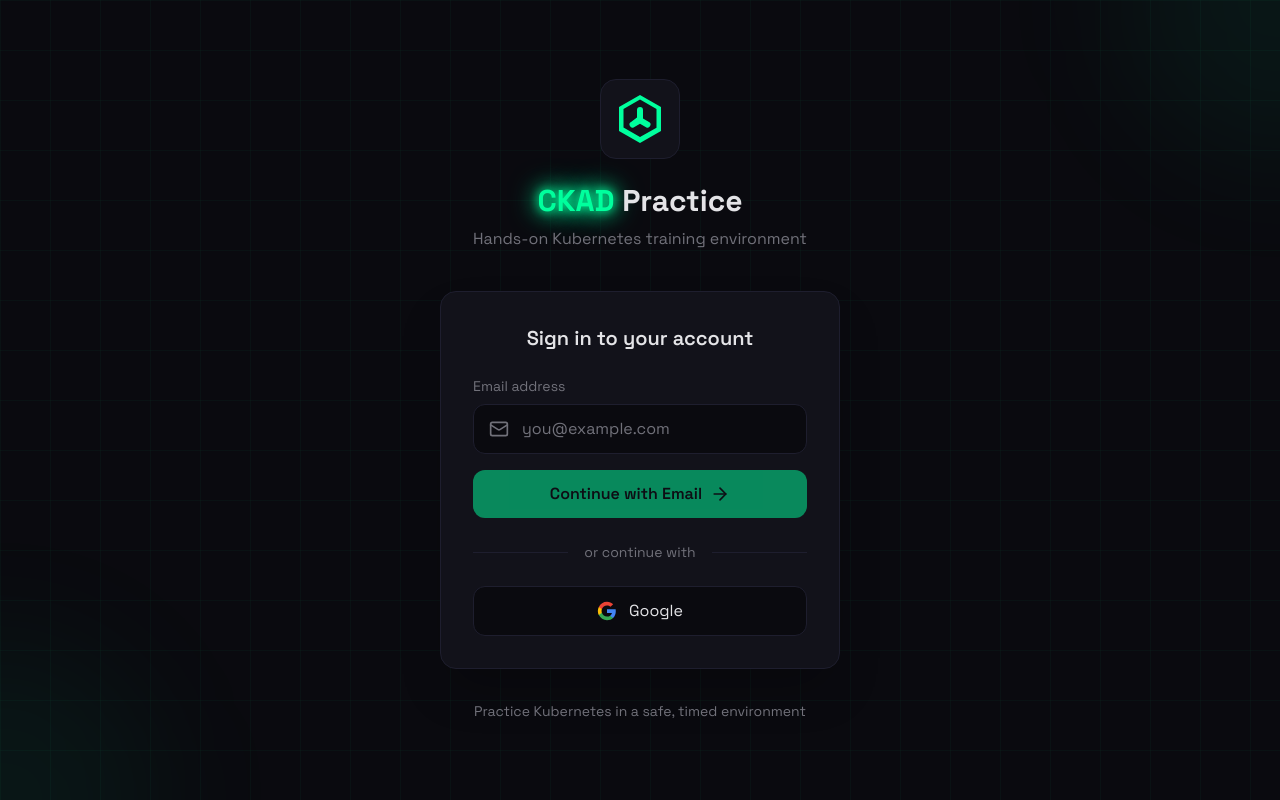
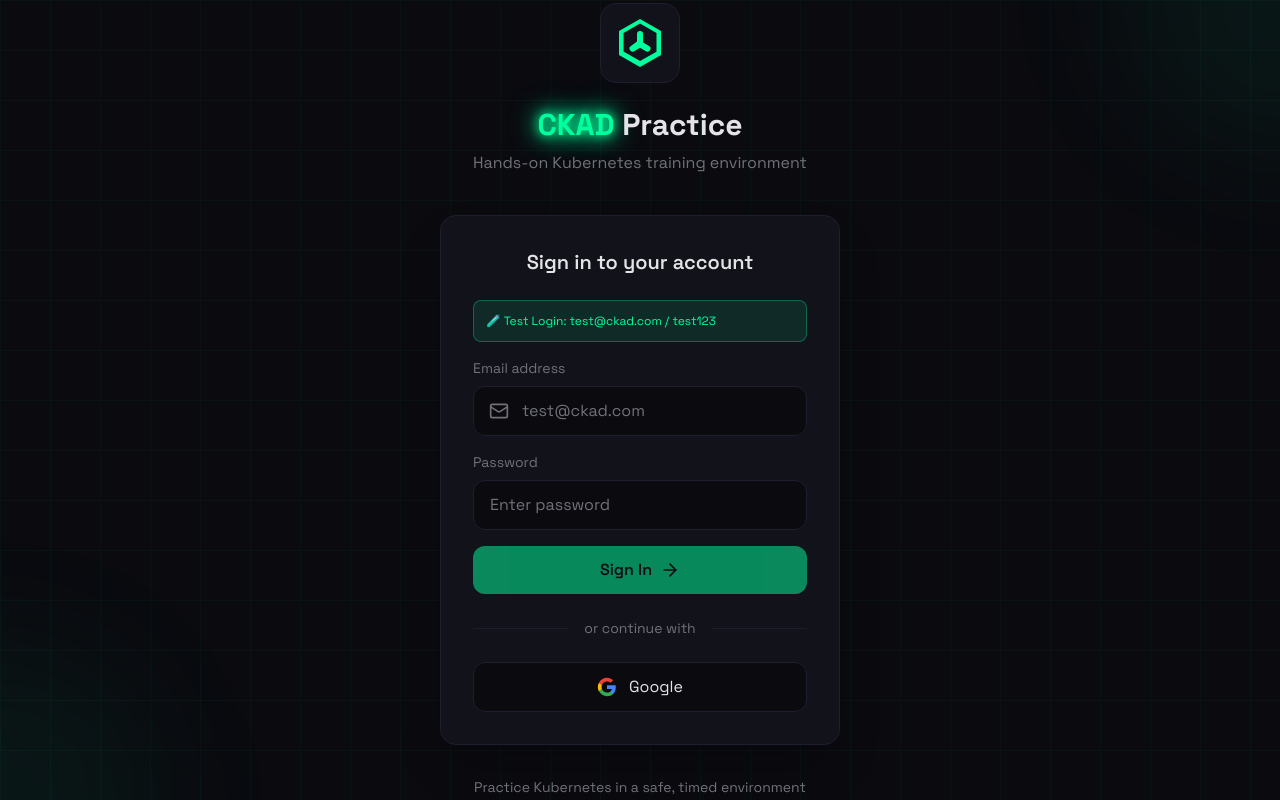
Before and after one commit to SanduDS/KIND-CKAD, a Next.js app in the folder frontend/: page /login in a window 1280 px wide. Built offline with nearby package versions, Linux system fonts and the light colour scheme.

Commit message:
temp login

```diff
--- a/frontend/src/app/login/page.tsx
+++ b/frontend/src/app/login/page.tsx
@@ -13,8 +13,30 @@
 
   const [step, setStep] = useState<'email' | 'otp'>('email');
   const [email, setEmail] = useState('');
+  const [password, setPassword] = useState('');
   const [otp, setOtp] = useState('');
   const [isLoading, setIsLoading] = useState(false);
+
+  const handleTestLogin = async (e: React.FormEvent) => {
+    e.preventDefault();
+    if (!email || !password) return;
+
+    setIsLoading(true);
+    try {
+      const result = await authApi.testLogin(email, password);
+      if (result.success) {
+        setAuth(result.user, result.accessToken, result.refreshToken);
+        toast.success('Login successful!');
+        router.push('/dashboard');
+      } else {
+        toast.error(result.message || 'Invalid credentials');
+      }
+    } catch (error) {
+      toast.error('Login failed. Please try again.');
+    } finally {
+      setIsLoading(false);
+    }
+  };
 
   const handleSendOTP = async (e: React.FormEvent) => {
     e.preventDefault();
@@ -94,7 +116,14 @@
                 Sign in to your account
               </h2>
 
-              <form onSubmit={handleSendOTP} className="space-y-4">
+              {/* Test Login Note */}
+              <div className="bg-terminal-accent/10 border border-terminal-accent/30 rounded-lg p-3 mb-4">
+                <p className="text-xs text-terminal-accent">
+                  🧪 Test Login: test@ckad.com / test123
+                </p>
+              </div>
+
+              <form onSubmit={handleTestLogin} className="space-y-4">
                 <div>
                   <label className="block text-sm text-terminal-muted mb-2">
                     Email address
@@ -105,23 +134,37 @@
                       type="email"
                       value={email}
                       onChange={(e) => setEmail(e.target.value)}
-                      placeholder="you@example.com"
+                      placeholder="test@ckad.com"
                       className="w-full pl-12 pr-4 py-3 bg-terminal-bg border border-terminal-border rounded-xl text-terminal-text placeholder-terminal-muted focus:border-terminal-accent focus:ring-1 focus:ring-terminal-accent transition-all"
                       required
                     />
                   </div>
                 </div>
 
+                <div>
+                  <label className="block text-sm text-terminal-muted mb-2">
+                    Password
+                  </label>
+                  <input
+                    type="password"
+                    value={password}
+                    onChange={(e) => setPassword(e.target.value)}
+                    placeholder="Enter password"
+                    className="w-full px-4 py-3 bg-terminal-bg border border-terminal-border rounded-xl text-terminal-text placeholder-terminal-muted focus:border-terminal-accent focus:ring-1 focus:ring-terminal-accent transition-all"
+                    required
+                  />
+                </div>
+
                 <button
                   type="submit"
-                  disabled={isLoading || !email}
+                  disabled={isLoading || !email || !password}
                   className="w-full py-3 bg-terminal-accent text-terminal-bg font-semibold rounded-xl hover:bg-terminal-accent/90 disabled:opacity-50 disabled:cursor-not-allowed transition-all btn-glow flex items-center justify-center gap-2"
                 >
                   {isLoading ? (
                     <Loader2 className="w-5 h-5 animate-spin" />
                   ) : (
                     <>
-                      Continue with Email
+                      Sign In
                       <ArrowRight className="w-5 h-5" />
                     </>
                   )}
--- a/frontend/src/lib/api.ts
+++ b/frontend/src/lib/api.ts
@@ -90,6 +90,16 @@
 // ============ Auth API ============
 
 export const authApi = {
+  // Test login (hardcoded credentials)
+  async testLogin(email: string, password: string) {
+    const response = await fetch(`${API_URL}/api/auth/test-login`, {
+      method: 'POST',
+      headers: { 'Content-Type': 'application/json' },
+      body: JSON.stringify({ email, password }),
+    });
+    return response.json();
+  },
+
   // Send OTP to email
   async sendOTP(email: string) {
     const response = await fetch(`${API_URL}/api/auth/email/otp`, {
```
Also changed, not shown: 1 other file (tests, documents, lock files or other folders).
